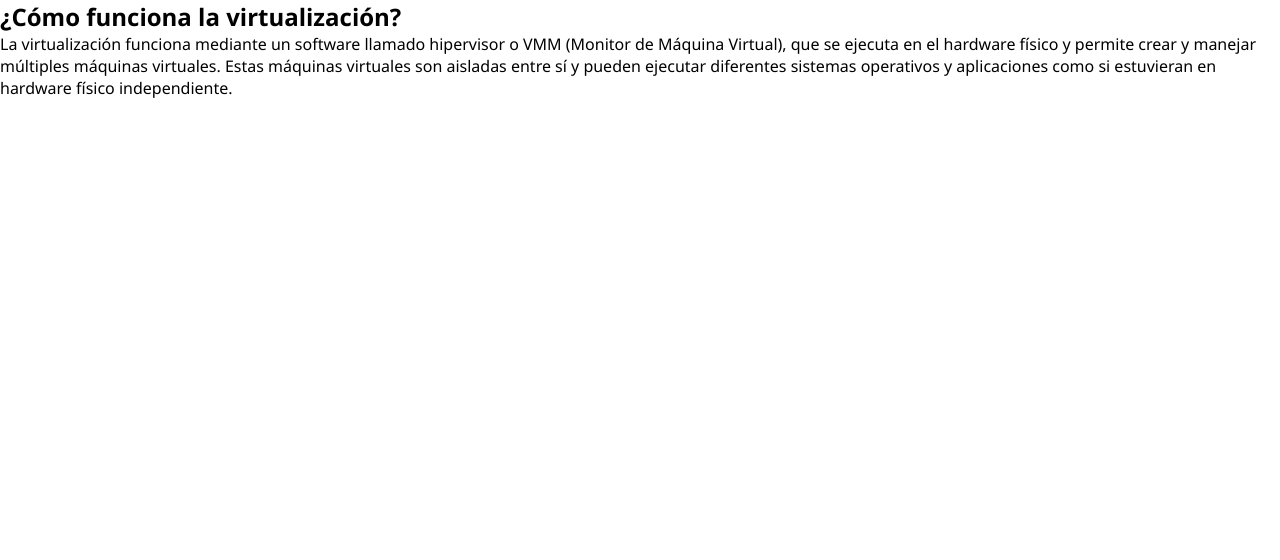
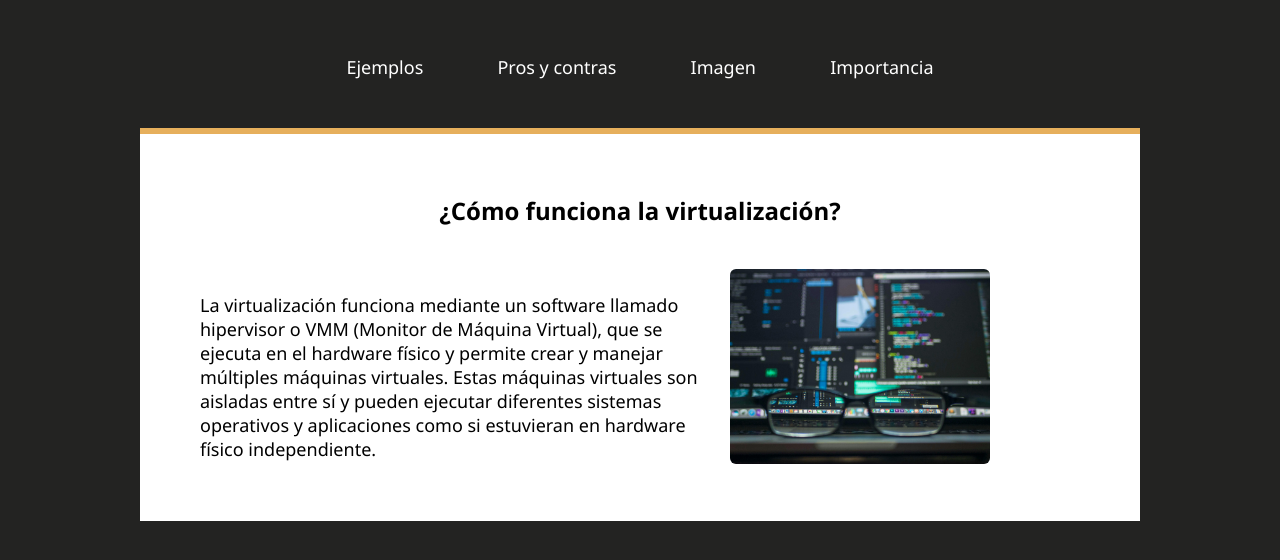
Before and after one commit to Fernandezb12/Sitio-Web-Virtualizacion, a plain HTML site: page Paginas/funcion.html in a window 1280 px wide. Drawn offline with Linux system fonts and the light colour scheme; files that its build step writes are made by us from their sources.

Commit message:
Actualizada la página de función con contenido y estilos nuevos

```diff
--- a/Paginas/funcion.html
+++ b/Paginas/funcion.html
@@ -1,19 +1,32 @@
 <!DOCTYPE html>
-<html lang="en">
-
+<html lang="es">
 <head>
     <meta charset="UTF-8">
     <meta name="viewport" content="width=device-width, initial-scale=1.0">
-    <link rel="stylesheet" href="styles.css">
-    <title> ¿Cómo funciona la virtualización?</title>
+    <meta name="author" content="Daniel Fernandez">
+    <link rel="stylesheet" href="../styles.css">
+    <title>Funcion</title>
 </head>
-
-<body>
-    <h2>¿Cómo funciona la virtualización?</h2>
-    <p>La virtualización funciona mediante un software llamado hipervisor o VMM (Monitor de Máquina Virtual), que se
-        ejecuta en el hardware físico y permite crear y manejar múltiples máquinas virtuales. Estas máquinas virtuales
-        son aisladas entre sí y pueden ejecutar diferentes sistemas operativos y aplicaciones como si estuvieran en
-        hardware físico independiente.</p>
-</body>
+<body style="background-color: rgb(35, 35, 34);">
+    <header style="display: flex; justify-content: center;">
+        <div class="container">
+            <nav>
+                <ul>
+                    <li><a href="ejemplos.html">Ejemplos</a></li>
+                    <li><a href="vyd.html">Pros y contras</a></li>
+                    <li><a href="imagen.html">Imagen</a></li>
+                    <li><a href="importancia.html">Importancia</a></li>
+                </ul>
+            </div>
+    </header>
+    <section class="container-all">
+        <h2 style="text-align: center;">¿Cómo funciona la virtualización?</h2><br>
+        <img class="mg2" src="../multimedia/funcions.jpg" alt="virtualización">
+        <p>La virtualización funciona mediante un software llamado hipervisor o VMM (Monitor de Máquina Virtual), que se
+            ejecuta en el hardware físico y permite crear y manejar múltiples máquinas virtuales. Estas máquinas virtuales
+            son aisladas entre sí y pueden ejecutar diferentes sistemas operativos y aplicaciones como si estuvieran en
+            hardware físico independiente.</p>
+    </section>
+    <script src="../main.js"></script>
 </body>
 </html>
```
